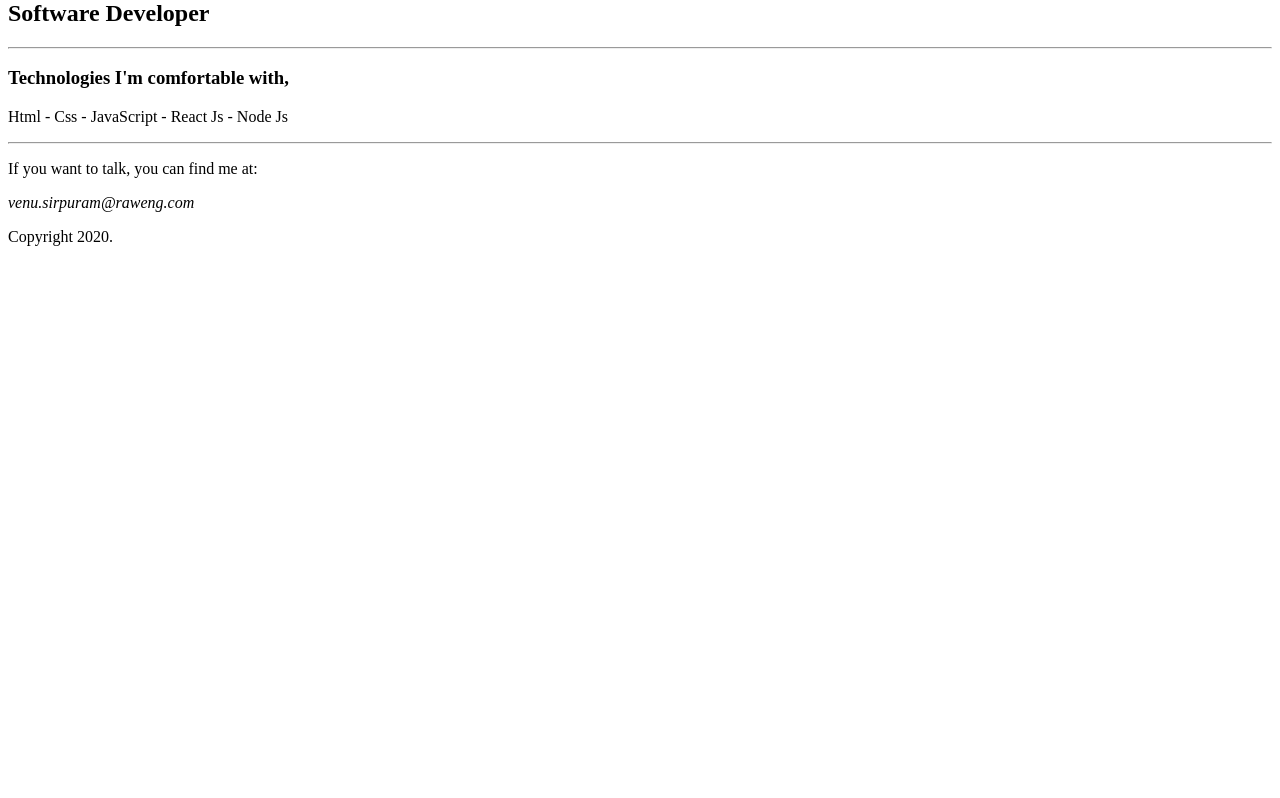
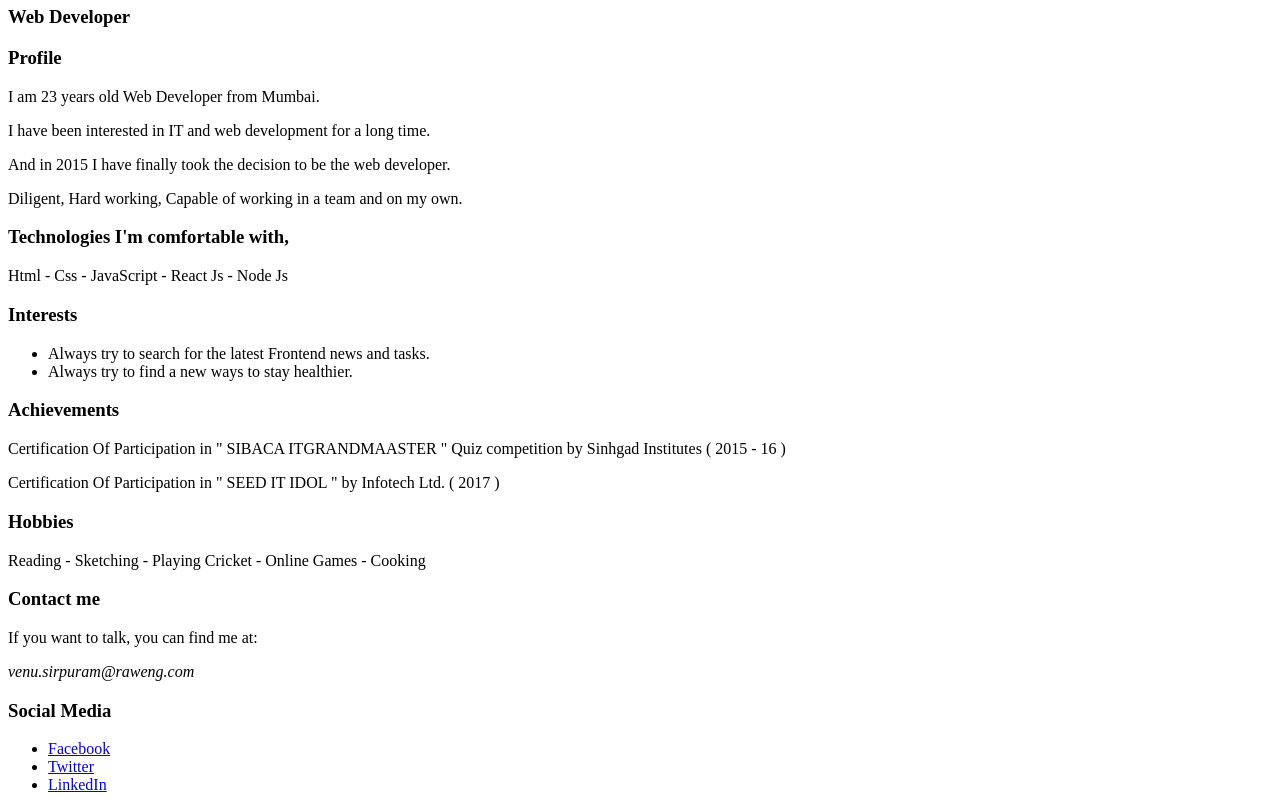
Before and after one commit to venu-RAW/portfolio, a plain HTML site: page index.html in a window 1280 px wide. Shown: the part 236-1034 px from the top of the page. Before the commit the page ends 800 px from the top, so only its background shows below. Drawn offline with Linux system fonts and the light colour scheme.

Commit message:
added the about me content

```diff
--- a/index.html
+++ b/index.html
@@ -6,11 +6,11 @@
 		<meta name="author" content="Venu Sirpuram" />
 		<meta
 			name="description"
-			content="A passionate Software Developer striving to learn new skills. "
+			content="A passionate Web Developer striving to learn new skills. "
 		/>
 		<meta
 			name="keywords"
-			content="Software Developer, Resume, Portfolio,  JavaScript, React Js"
+			content="Web Developer, Resume, Portfolio,  JavaScript, React Js"
 		/>
 
 		<link
@@ -26,29 +26,76 @@
 	<body>
 		<header>
 			<img src="./images/vs-logo.png" alt="vs-logo" />
+			<nav>
 				<ul>
-				<li><a target="#" href="#">ABOUT ME</a></li>
-				<li><a target="#" href="#">CONTACT</a></li>
+					<li><a href="#">About me</a></li>
+					<li><a href="#">Contact me</a></li>
 				</ul>
-		</header>
-		<hr />
-		<section class="myself">
+			</nav>
+			<div id="myself">
 				<h1>Hello</h1>
 				<h1>I'm Venu Sirpuram</h1>
-			<h2>Software Developer</h2>
-		</section>
-		<hr />
-		<section class="skills">
+				<h3>Web Developer</h3>
+			</div>
+		</header>
+		<main>
+			<section id="about-me">
+				<h3>Profile</h3>
+				<p>I am 23 years old Web Developer from Mumbai.</p>
+				<p>
+					I have been interested in IT and web development for a long time.
+				</p>
+				<p>
+					And in 2015 I have finally took the decision to be the web
+					developer.
+				</p>
+				<p>
+					Diligent, Hard working, Capable of working in a team and on my
+					own.
+				</p>
+				<div id="skills">
 					<h3>Technologies I'm comfortable with,</h3>
 					<p>Html - Css - JavaScript - React Js - Node Js</p>
+				</div>
+				<div id="interest">
+					<h3>Interests</h3>
+					<ul>
+						<li>
+							Always try to search for the latest Frontend news and
+							tasks.
+						</li>
+						<li>Always try to find a new ways to stay healthier.</li>
+					</ul>
+				</div>
+				<div id="achievements">
+					<h3>Achievements</h3>
+					<p>
+						Certification Of Participation in " SIBACA ITGRANDMAASTER "
+						Quiz competition by Sinhgad Institutes ( 2015 - 16 )
+					</p>
+					<p>
+						Certification Of Participation in " SEED IT IDOL " by Infotech
+						Ltd. ( 2017 )
+					</p>
+				</div>
+				<div id="hobbies">
+					<h3>Hobbies</h3>
+					<p>
+						Reading - Sketching - Playing Cricket - Online Games - Cooking
+					</p>
+				</div>
 			</section>
-		<hr />
-		<section class="contact">
+		</main>
+		<footer>
+			<h3>Contact me</h3>
 			<p>If you want to talk, you can find me at:</p>
 			<p><em>venu.sirpuram@raweng.com</em></p>
-		</section>
-		<footer>
-			<p>Copyright 2020.</p>
+			<h3>Social Media</h3>
+			<ul>
+				<li><a href="#">Facebook</a></li>
+				<li><a href="#">Twitter</a></li>
+				<li><a href="#">LinkedIn</a></li>
+			</ul>
 		</footer>
 	</body>
 </html>
```
Also changed, not shown: src/index.js (deleted). Lines whose indentation alone changed are shown as unchanged.
